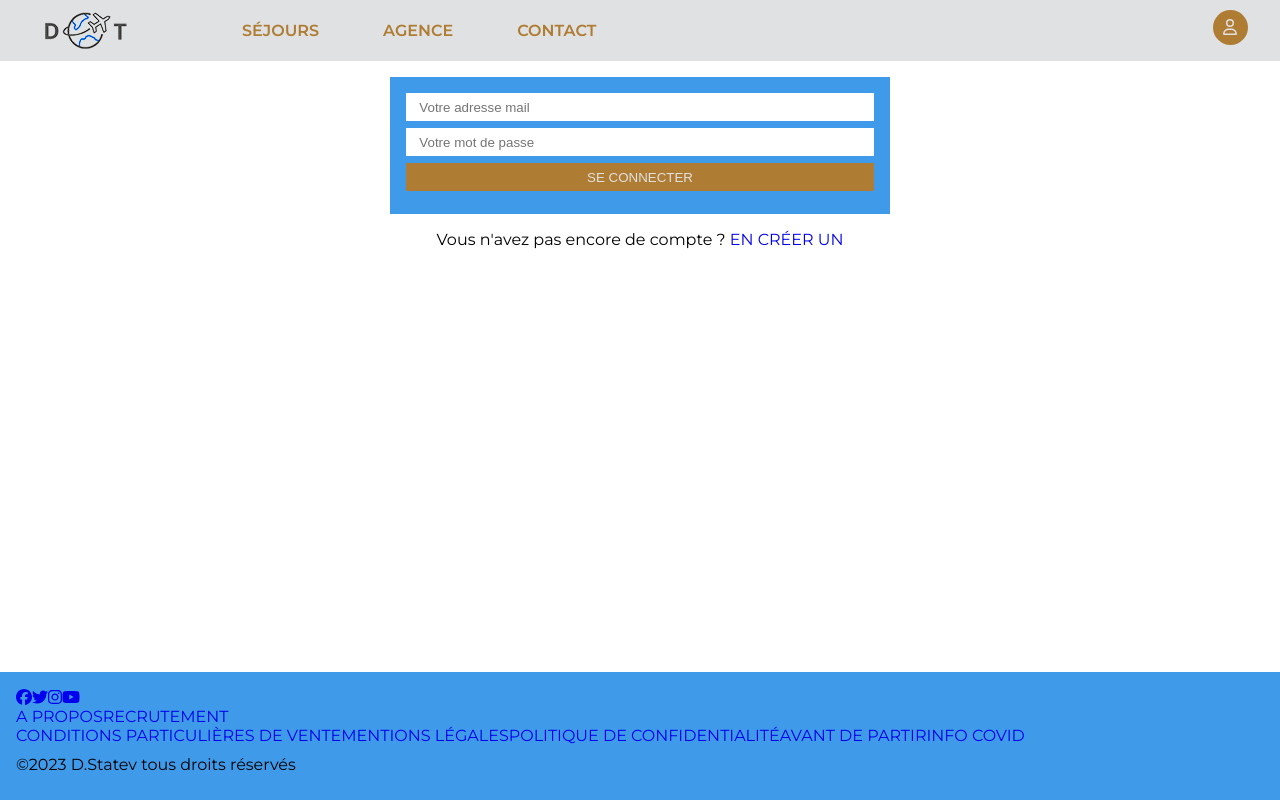
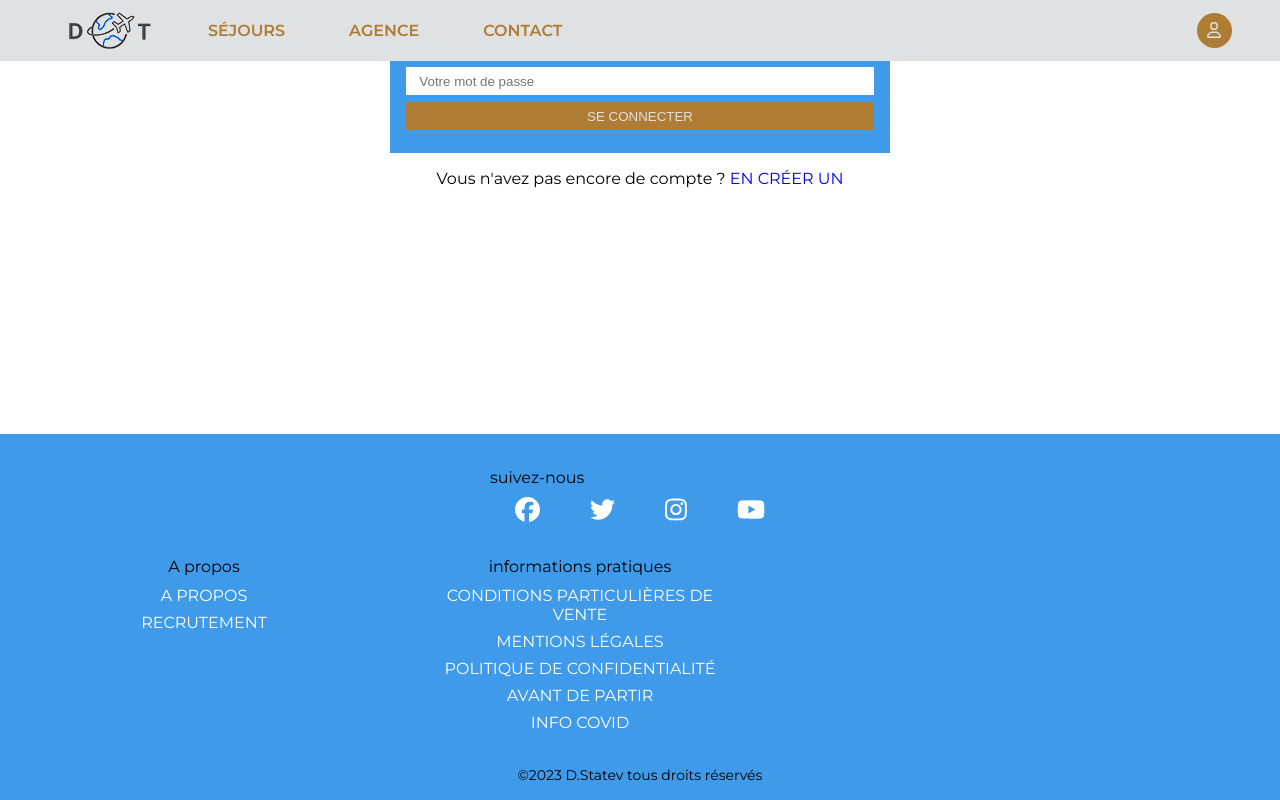
Before and after one commit to mstat777/final-project, a React (Create React App) app in the folder client/: page /user/signin in a window 1280 px wide. Built offline with nearby package versions, Linux system fonts and the light colour scheme.

Commit message:
23th commit: header and footer styled

```diff
--- a/client/src/Components/Containers/Burger/burger.module.css
+++ b/client/src/Components/Containers/Burger/burger.module.css
@@ -2,7 +2,7 @@
 .burger_icon {
     position: absolute;
     right: 1em;
-    top: 1.4em;
+    top: .8em;
     display: flex;
     align-items: center;
     justify-content: center;
@@ -143,7 +143,7 @@
 /******************************************************************/
 @media screen and (min-width: 1200px) {
     .burger_icon {
-        top: .6em;
-        right: 2em;
+        /*top: .8em;*/
+        right: 3em;
     }
 }
--- a/client/src/Components/Containers/Footer/Index.jsx
+++ b/client/src/Components/Containers/Footer/Index.jsx
@@ -1,4 +1,4 @@
-import { NavLink, Link } from 'react-router-dom';
+import { Link } from 'react-router-dom';
 import styles from './footer.module.css';
 import { FontAwesomeIcon } from '@fortawesome/react-fontawesome';
 import { faFacebook, faTwitter, faInstagram, faYoutube } from '@fortawesome/free-brands-svg-icons';
@@ -7,6 +7,7 @@ function Footer() {
     return (
         <footer className={styles.footer}>
             <section className={styles.footer_social}>
+                <p>suivez-nous</p>
                 <Link to={'#'}><FontAwesomeIcon icon={faFacebook} /></Link>
                 <Link to={'#'}><FontAwesomeIcon icon={faTwitter} /></Link>
                 <Link to={'#'}><FontAwesomeIcon icon={faInstagram} /></Link>
@@ -14,15 +15,20 @@ function Footer() {
             </section>
             <section className={styles.footer_links}>
                 <div>
+                    <p>A propos</p>
                     <Link to={'#'}>A propos</Link>
                     <Link to={'#'}>Recrutement</Link>
                 </div>
                 <div>
+                    <p>informations pratiques</p>
                     <Link to={'#'}>Conditions Particulières de Vente</Link>
                     <Link to={'#'}>Mentions légales</Link>
                     <Link to={'#'}>Politique de confidentialité</Link>
                     <Link to={'#'}>Avant de partir</Link>
                     <Link to={'#'}>Info Covid</Link>
+                </div>
+                <div>
+
                 </div>
             </section>
             <section className={styles.footer_legal}>
--- a/client/src/Components/Containers/Footer/footer.module.css
+++ b/client/src/Components/Containers/Footer/footer.module.css
@@ -1,9 +1,54 @@
+/******************************************************************/
+/* ----------------------- VERSION MOBILE ----------------------- */
+/******************************************************************/
 .footer {
+    display: flex;
+    flex-direction: column;
+    align-items: center;
     margin-top: auto;
     padding: 1em;
     background-color: var(--secondary-color);
 }
 
 .footer_social {
+    margin: .5em auto;
+}
 
+.footer_social svg {
+    margin: auto 1em;
+    color: white;
+    font-size: 2.5rem;
 }
+
+.footer_links > div {
+    display: flex;
+    flex-direction: column;
+    margin: 1em auto;
+    text-align: center;
+}
+
+.footer_links > div > a {
+    margin-bottom: .5em;
+    color: white;
+}
+
+.footer_legal p {
+    display: block;
+    margin-bottom: 0;
+    font-size: 1.4rem;
+}
+
+/******************************************************************/
+/* ----------------------- VERSION DESKTOP ---------------------- */
+/******************************************************************/
+@media screen and (min-width: 1200px) {
+    .footer_links {
+        width: 100%;
+        display: flex;
+    }
+
+    .footer_links > div {
+        width: 25%;
+        margin: 1em 2em;
+    }
+}
--- a/client/src/Components/Containers/Header/Index.jsx
+++ b/client/src/Components/Containers/Header/Index.jsx
@@ -16,11 +16,11 @@ function Header() {
 
                     <Burger/>
                 </div>
-
-                <NavLink to={"/holidays"}>séjours</NavLink>
-                <NavLink to={"/agency"}>agence</NavLink>
-                <NavLink to={"/contact"}>contact</NavLink>
-
+                <div className={styles.nav_lower}>
+                    <NavLink to={"/holidays"}>séjours</NavLink>
+                    <NavLink to={"/agency"}>agence</NavLink>
+                    <NavLink to={"/contact"}>contact</NavLink>
+                </div>
             </nav>
         </header>
     )
--- a/client/src/Components/Containers/Header/header.module.css
+++ b/client/src/Components/Containers/Header/header.module.css
@@ -1,18 +1,8 @@
+/******************************************************************/
+/* ----------------------- VERSION MOBILE ----------------------- */
+/******************************************************************/
 .header {
     width: 100%;
-}
-
-.nav_upper {
-    position: relative;
-    display: flex;
-    justify-content: space-between;
-    align-items: center;
-}
-
-.nav_upper_button {
-    padding: 0 .5em;
-    font-weight: 500;
-    color: var(--tertiary-color);
 }
 
 .nav {
@@ -22,7 +12,29 @@
     background-color: var(--primary-color);
 }
 
-.nav > a {
+.nav_upper {
+    position: fixed;
+    top: 0;
+    left: 0;
+    right: 0;
+    display: flex;
+    justify-content: space-between;
+    align-items: center;
+    background-color: var(--primary-color);
+    z-index: 100;
+}
+
+.nav_upper_button {
+    padding: 0 .5em;
+    font-weight: 500;
+    color: var(--tertiary-color);
+}
+
+.nav_lower {
+    margin-top: 3em;
+}
+
+.nav_lower > a {
     display: block;
     margin: .5em;
     padding: .5em 1em;
@@ -34,8 +46,16 @@
 }
 
 .nav_logo {
-    margin: .5em;
+    margin: .5em 1em;
 }
+
+/******************************************************************/
+/* ---------------------- VERSION TABLETTE ---------------------- */
+/******************************************************************/
+@media screen and (min-width: 768px) {
+
+}
+
 
 /******************************************************************/
 /* ----------------------- VERSION DESKTOP ---------------------- */
@@ -47,12 +67,27 @@
         padding: 0 2em;
     }
 
+    .nav_upper {
+        /*z-index: 0;*/
+    }
+
     .nav_upper_button {
         position: absolute;
         right: 0;
     }
 
-    .nav > a {
+    .nav_lower {
+        position: fixed;
+        top: 0;
+        left: 10em;
+        right: 0;
+        display: flex;
+        margin-top: .3em;
+        margin-left: 1em;
+        z-index: 100;
+    }
+
+    .nav_lower > a {
         margin: .5em 1.5em;
         padding: .5em;
         color: var(--tertiary-color);
@@ -60,12 +95,13 @@
         background-color: var(--primary-color);
     }
 
-    .nav > a:hover {
+    .nav_lower > a:hover {
         text-decoration: underline;
         text-underline-offset: 3px;
     }
 
     .nav_logo {
+        margin-left: 4em;
         margin-right: 5em;
     }
 }
```
